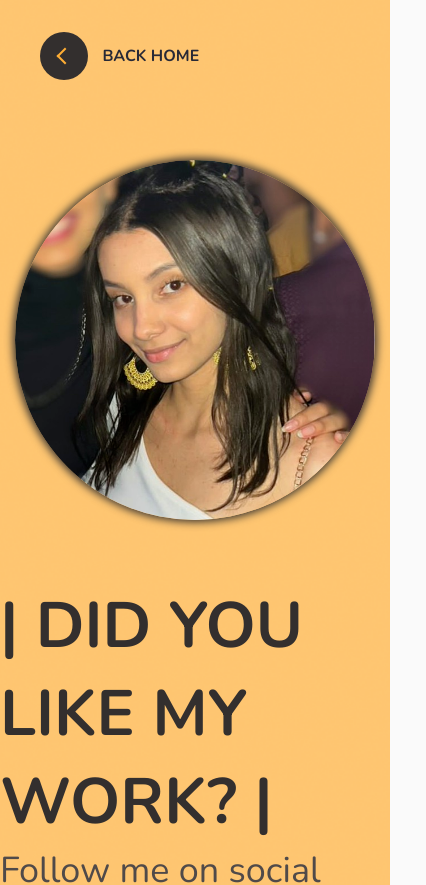
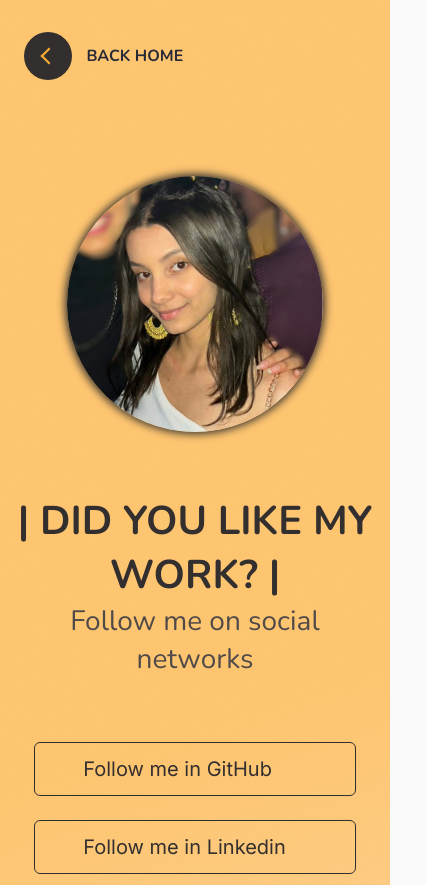
Before and after one commit to Anna-Luiza-Gusmao/my-portfolio, a React (Vite) app: page /contact in a window 390 px wide. Shown: the top 885 px of the page, 426 px wide, since content can reach past the window. Built offline with nearby package versions, Linux system fonts and the light colour scheme.

Commit message:
AddResponsivenessPageContact

```diff
--- a/src/pages/Contact/components/ButtonBackHome/styles.module.css
+++ b/src/pages/Contact/components/ButtonBackHome/styles.module.css
@@ -13,6 +13,12 @@ button {
     font-size: 0.875rem;
     font-family: 'Inter', sans-serif;
     margin: 2rem 2.5rem;
+}
+
+@media (min-width: 320px) and (max-width: 480px) {
+    button {
+        margin: 2rem 1.5rem;
+    }
 }
 
 button.learnMore {
--- a/src/pages/Contact/components/ButtonFollowMe/styles.ts
+++ b/src/pages/Contact/components/ButtonFollowMe/styles.ts
@@ -35,4 +35,10 @@ export const ButtonFollowMeContainer = styled.div`
         transition: .2s;
         height: 1.5rem;
     }
+
+    @media (min-width: 320px) and (max-width: 480px) {
+        p {
+            font-size: 1.25rem;
+        }
+    }
 `
--- a/src/pages/Contact/styles.ts
+++ b/src/pages/Contact/styles.ts
@@ -9,6 +9,10 @@ export const ContactContainer = styled.div`
     background-size: cover;
 
     padding-bottom: 10rem;
+
+    @media (min-width: 320px) and (max-width: 480px) {
+        padding-bottom: 5rem;
+    }
 `
 
 export const ContactMain = styled.main`
@@ -30,6 +34,19 @@ export const ContactMain = styled.main`
         color: ${props => props.theme["gray-400"]};
         margin-bottom: 2.625rem;
     }
+
+    @media (min-width: 320px) and (max-width: 480px) {
+        padding: 1rem;
+        text-align: center;
+
+        h1 {
+            font-size: 2.5rem;
+        }
+        p {
+            font-size: 1.75rem;
+            margin-bottom: 2rem;
+        }
+    }
 `
 
 export const PhotoContact = styled.img`
@@ -38,6 +55,11 @@ export const PhotoContact = styled.img`
     margin-bottom: 3.875rem;
     border-radius: 50%;
     box-shadow: 0px 0px 8px 2px ${props => props.theme["gray-500"]};
+
+    @media (min-width: 320px) and (max-width: 480px) {
+        width: 16rem;
+        height: 16rem;
+    }
 `
 
 export const Buttons = styled.section`
@@ -46,4 +68,8 @@ export const Buttons = styled.section`
     gap: 3rem;
 
     margin-top: 2rem;
+    @media (min-width: 320px) and (max-width: 480px) {
+        flex-direction: column;
+        gap: 1.5rem;
+    }
 `
```
